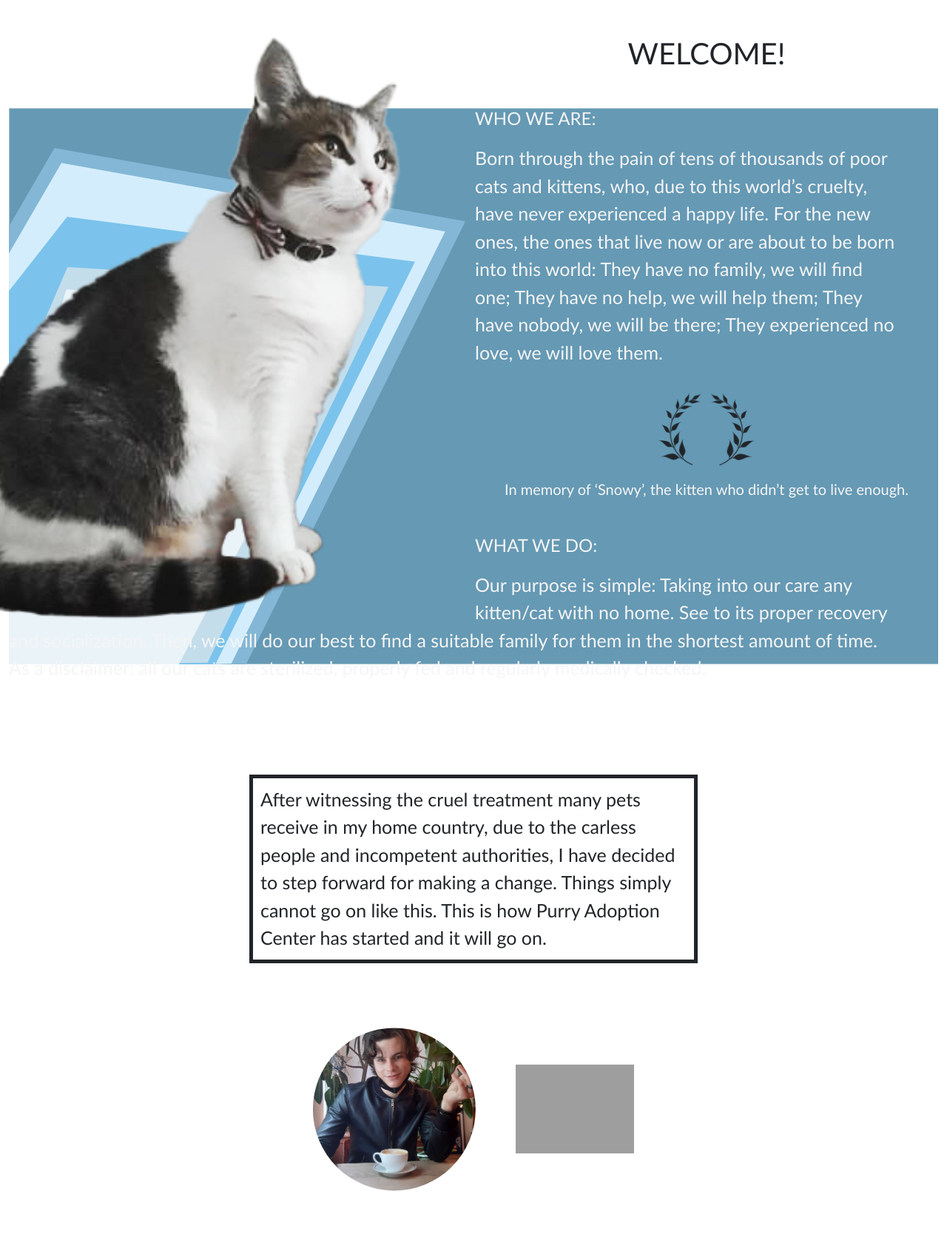
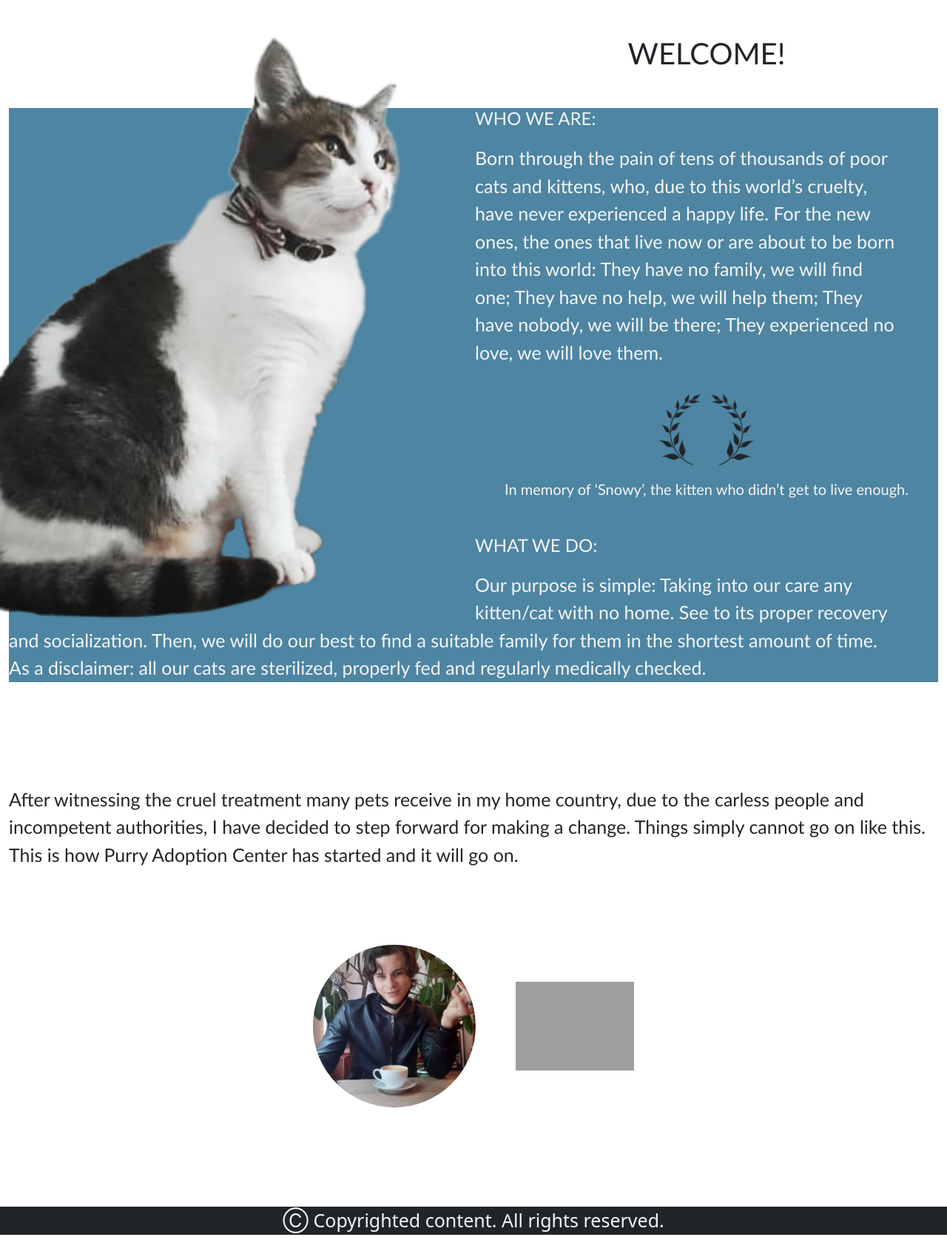
Before and after one commit to DoMonkysFly7/CS50-Fnal-Project, a Flask app: page / in a window 1280 px wide. Shown: the part 119-1814 px from the top of the page at 74% size. After the commit the page ends 1788 px from the top, so only its background shows below. Run offline with Flask 2, Linux system fonts and the light colour scheme; some libraries are stand-ins or nearby versions; grey boxes are pictures that could not be loaded.

Commit message:
Commit #9

```diff
--- a/static/styles.css
+++ b/static/styles.css
@@ -207,15 +207,22 @@ hr.solid {
 }
 
 /* Media queries */
+@media only screen and (min-device-width: 1085) and (max-device-width: 1572px)
+{
+   /* Stubborn paragraph */
+   #stubborn {
+       color: black;
+   }
+}
+
 @media only screen and (min-device-width: 360px) and (max-device-width: 414px)
 {
     /* Phones */
     #purry_index {
-        width: 432px;
+        left: 4px;
         animation: none;
         background-image: url(/static/background-image-test.png);
         background-repeat: no-repeat;
-
     }
 
      #index-up-right-part {
@@ -241,3 +248,18 @@ hr.solid {
     }
 
 }
+
+@media only screen and (min-device-width: 414px) and (max-device-width: 1085px)
+ {
+    /* Browsers */
+    #index-up-right-part {
+        background-color: #4e85a2;
+        background-image: none;
+    }
+
+    #begun_paragraph {
+        outline-style: none;
+        margin-right: 0px;
+        margin-left: 0px;
+    }
+ }
--- a/templates/index.html
+++ b/templates/index.html
@@ -7,7 +7,7 @@
 {% block main %}
    <div>
       <img id="purry_index" class="img-fluid" src="/static/purry_index.png">
-      <h1 class="index_titles"> WELCOME! </h1>
+      <h1 class="index_titles" id="welcome"> WELCOME! </h1>
 
       <div id="index-up-right-part">
 
@@ -24,7 +24,7 @@
 
 
          <h4 class="index_subtitles"> WHAT WE DO: </h4>
-         <p class="index-paragraph">
+         <p class="index-paragraph" id="stubborn">
             Our purpose is simple: Taking into our care any kitten/cat with no home. See to its proper recovery and socialization.
             Then, we will do our best to find a suitable family for them in the shortest amount of time. As a disclaimer:
             all our cats are sterilized, properly fed and regularly medically checked.
```
